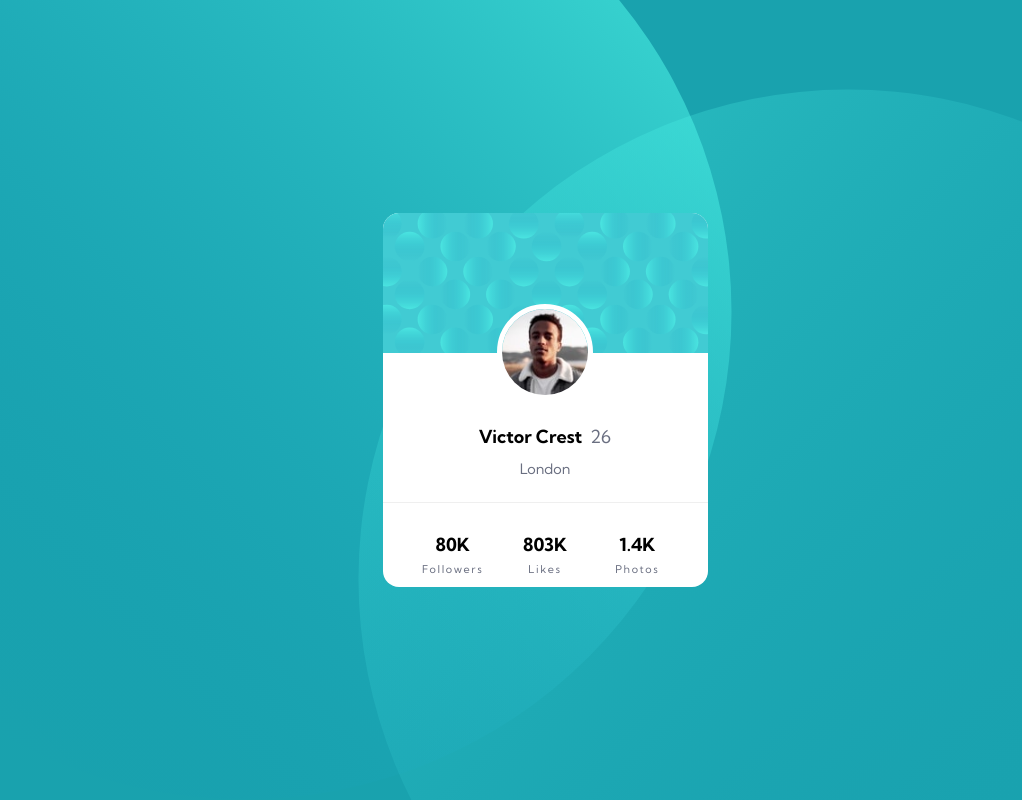
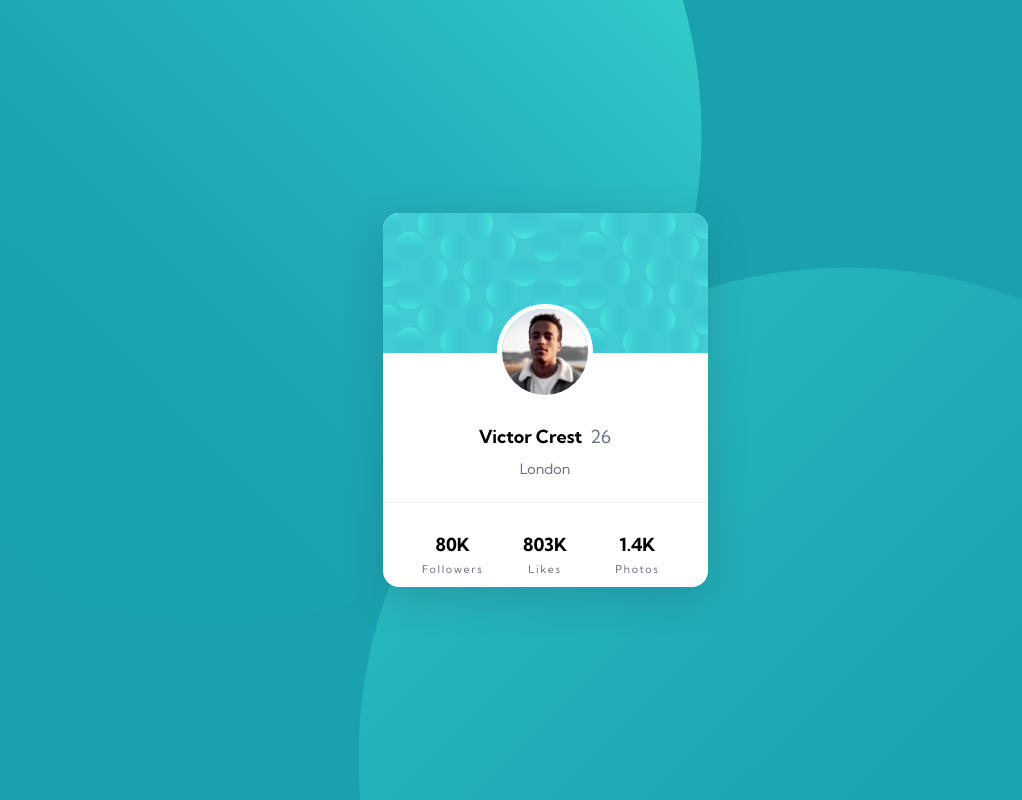
Before and after one commit to Reignable/fem-profile-card, a plain HTML site: page index.html in a window 1280 px wide. Shown: the whole page, without its empty margins (95-1117 px from the left). Drawn offline with Linux system fonts and the light colour scheme.

Commit message:
Add box shadow

```diff
--- a/style.scss
+++ b/style.scss
@@ -28,7 +28,7 @@ body {
   background-repeat: no-repeat;
   background-position: top left -150vw, bottom right;
   @media screen and (min-width: 400px) {
-    background-position: top 100% left -50%, bottom 150% right -50%;
+    background-position: top 200% left -60%, bottom 250% right -50%;
   }
 }
 
@@ -49,6 +49,7 @@ body {
   display: flex;
   flex-direction: column;
   align-items: center;
+  box-shadow: 0px 10px 40px 0 hsla(229, 23%, 23%, 0.2);
 }
 
 .background {
```
Also changed, not shown: style.css, 1 other file.
